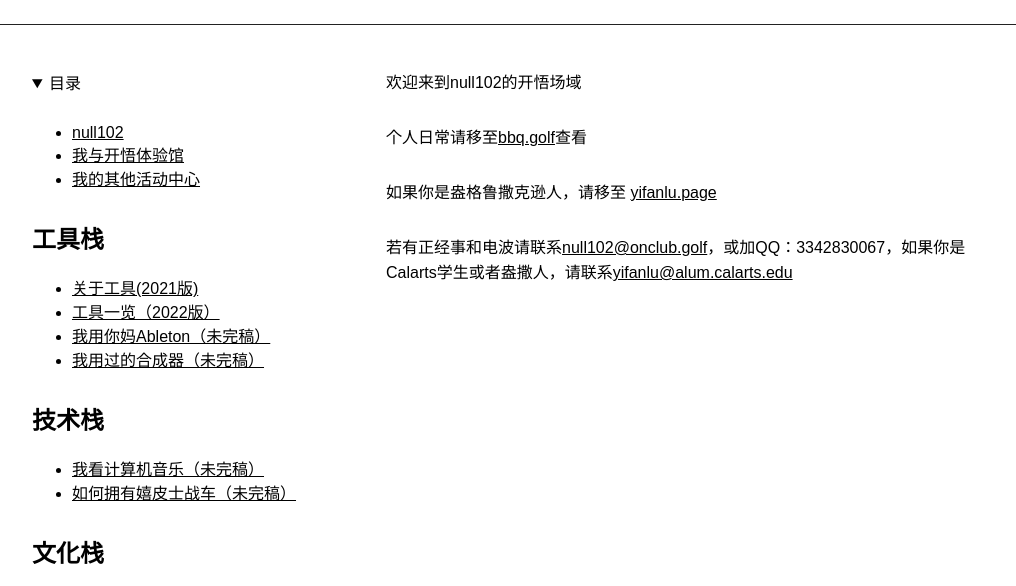
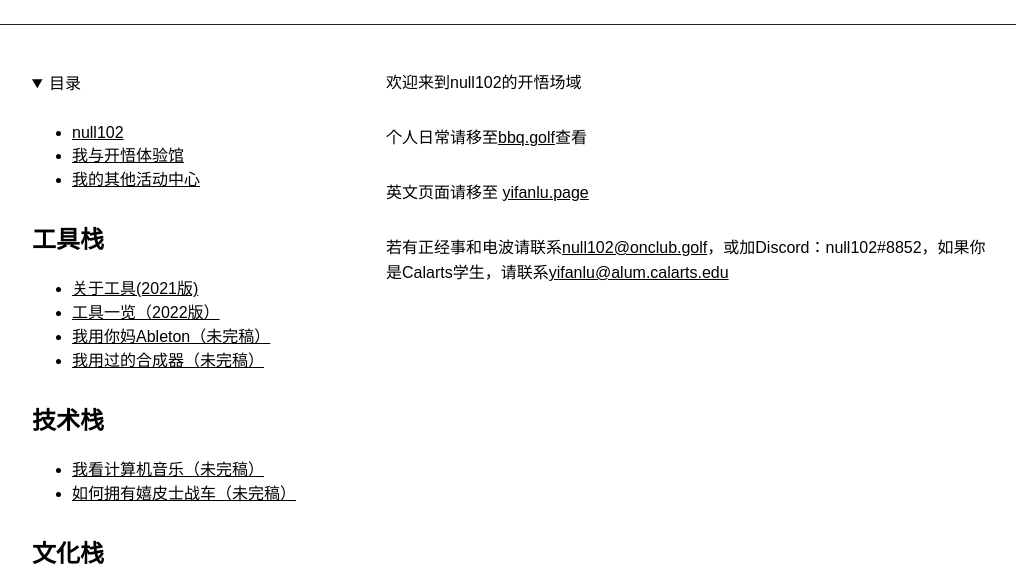
Before and after one commit to null102/null102.github.io, a plain HTML site: page index.html in a window 1280 px wide. Shown: the part 140-726 px from the top of the page, without its empty margins (13-1029 px from the left). Drawn offline with Linux system fonts and the light colour scheme.

Commit message:
Update index.html

```diff
--- a/index.html
+++ b/index.html
@@ -113,9 +113,9 @@
 
       <p>个人日常请移至<a href="https://bbq.golf/@null102", target="_blank">bbq.golf</a>查看</p>
 
-      <p>如果你是盎格鲁撒克逊人，请移至 <a href="https://yifanlu.page", target="_blank">yifanlu.page</a></p>
+      <p>英文页面请移至 <a href="https://yifanlu.page", target="_blank">yifanlu.page</a></p>
 
-      <p>若有正经事和电波请联系<a href="mailto:null102@onclub.golf">null102@onclub.golf</a>，或加QQ：3342830067，如果你是Calarts学生或者盎撒人，请联系<a href="mailto:yifanlu@alum.calarts.edu">yifanlu@alum.calarts.edu</a></p>
+      <p>若有正经事和电波请联系<a href="mailto:null102@onclub.golf">null102@onclub.golf</a>，或加Discord：null102#8852，如果你是Calarts学生，请联系<a href="mailto:yifanlu@alum.calarts.edu">yifanlu@alum.calarts.edu</a></p>
 
     </main>
 
```
